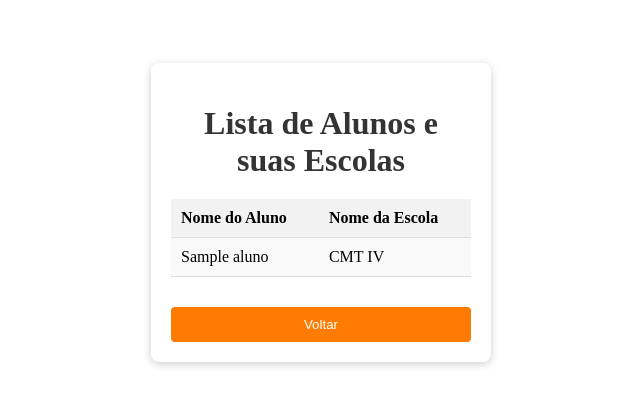
After one commit to Teslaneto/GerenciamentoEscolar, a PHP site: page /alunos/visualizar.php in a window 1280 px wide. The commit adds this page. Shown: the top 406 px of the page, without its empty margins (319-959 px from the left). Run offline with PHP 8.4, Linux system fonts and the light colour scheme; data comes from the database, SQL or seed files in the repository; tables that the repository leaves empty or names only in its code hold one stand-in row (values such as "Sample post").

Commit message:
feat/visualização_dos_alunos

```diff
--- /dev/null
+++ b/alunos/visualizar.php
@@ -0,0 +1,44 @@
+<?php
+include("conexao.php");
+
+// Preparar a consulta SQL com INNER JOIN
+$query = $mysqli->prepare("SELECT tb_alunos.nome AS aluno_nome, tb_escola.nome AS escola_nome
+                           FROM tb_alunos
+                           INNER JOIN tb_escola ON tb_alunos.escola_id = tb_escola.id");
+
+$query->execute();
+
+// Obter os resultados
+$result = $query->get_result();
+
+?>
+<!DOCTYPE html>
+<html>
+<head>
+    <meta charset="UTF-8">
+    <meta name="viewport" content="width=device-width, initial-scale=1.0">
+    <link rel="stylesheet" href="../css/exibir_alunos.css">
+    <title>Visualizar Alunos</title>
+</head>
+<body>
+<div class="form-container">
+        <h1 class="form-header">Lista de Alunos e suas Escolas</h1>
+        <table class="form-table">
+            <tr>
+                <th>Nome do Aluno</th>
+                <th>Nome da Escola</th>
+            </tr>
+            <?php
+            // Loop através dos resultados e exibir cada linha
+            while ($row = $result->fetch_assoc()) {
+                echo "<tr>";
+                echo "<td>" . htmlspecialchars($row['aluno_nome']) . "</td>";
+                echo "<td>" . htmlspecialchars($row['escola_nome']) . "</td>";
+                echo "</tr>";
+            }
+            ?>
+        </table>
+        <button class="form-submit" onclick="window.location.href='../alunos.php';">Voltar</button>
+    </div>
+</body>
+</html>
--- /dev/null
+++ b/css/exibir_alunos.css
@@ -0,0 +1,46 @@
+.form-container {
+    margin: 0 auto;
+    margin-top: 5%;
+    background-color: #fff;
+    padding: 20px;
+    border-radius: 8px;
+    box-shadow: 0 2px 8px rgba(0, 0, 0, 0.2);
+    width: 300px;
+}
+
+.form-header {
+    margin-bottom: 20px;
+    text-align: center;
+    color: #333;
+}
+
+.form-table {
+    width: 100%;
+    border-collapse: collapse;
+    margin-bottom: 20px;
+}
+
+.form-table th, .form-table td {
+    padding: 10px;
+    text-align: left;
+    border-bottom: 1px solid #ddd;
+}
+
+.form-table th {
+    background-color: #f2f2f2;
+}
+
+.form-table tr:nth-child(even) {
+    background-color: #f9f9f9;
+}
+
+.form-submit {
+    background-color: #FF7B02;
+    color: white;
+    padding: 10px;
+    border: none;
+    border-radius: 4px;
+    cursor: pointer;
+    width: 100%;
+    margin-top: 10px;
+}
```
Also changed, not shown: alunos.php (+13 -10 lines).
